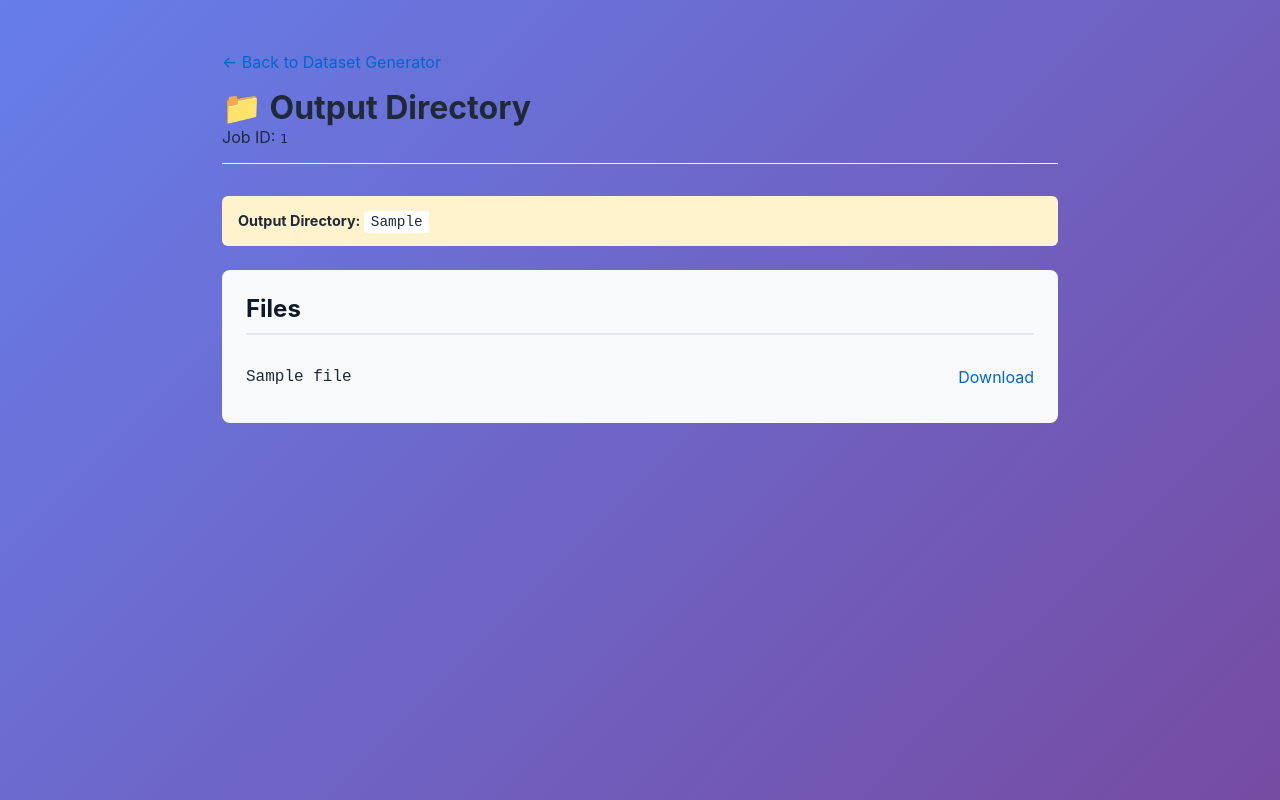
After one commit to ArjunDivecha/Repo2Dataset, a Flask app: template src/gh_chat_dataset/webapp/templates/browse_output.html in a window 1280 px wide. The commit adds this page. Run offline with Flask 3, Linux system fonts and the light colour scheme; the template is opened without the code that fills it: most values are stand-ins (such as "Sample title", 1, 10 or a date in 2020).

Commit message:
feat: make output directory clickable in web UI

```diff
--- a/src/gh_chat_dataset/webapp/server.py
+++ b/src/gh_chat_dataset/webapp/server.py
@@ -187,6 +187,63 @@ def download_job_file(job_id: str, file_name: str):
     )
 
 
+@app.route("/jobs/<job_id>/output/", methods=["GET"])
+def browse_job_output(job_id: str):
+    """
+    Browse the output directory for a completed job.
+
+    Shows a list of files with download links.
+
+    Returns an HTML page with file listings.
+    """
+    from .jobs import get_job
+    from .services import validate_output_path
+
+    job = get_job(job_id)
+
+    if not job:
+        return jsonify({"error": "Job not found"}), 404
+
+    if job["state"] != "done":
+        return jsonify({"error": "Job not completed"}), 400
+
+    output_dir = Path(job["result"]["output_dir"])
+
+    # Validate path safety
+    if not validate_output_path(str(output_dir), OUTPUT_ROOT):
+        return jsonify({"error": "Invalid output directory"}), 403
+
+    # List files in the output directory
+    files_info = []
+    if output_dir.exists():
+        for file_path in sorted(output_dir.iterdir()):
+            if file_path.is_file():
+                # Determine the download URL based on file type
+                file_name = file_path.name
+                if file_name == "dataset.train.jsonl":
+                    download_url = f"/api/jobs/{job_id}/download/train"
+                elif file_name == "dataset.valid.jsonl":
+                    download_url = f"/api/jobs/{job_id}/download/valid"
+                elif file_name == "stats.json":
+                    download_url = f"/api/jobs/{job_id}/download/stats"
+                else:
+                    # For other files, we don't provide a direct download link
+                    # (could be extended in the future)
+                    download_url = None
+
+                files_info.append({
+                    "name": file_name,
+                    "download_url": download_url
+                })
+
+    return render_template(
+        "browse_output.html",
+        job_id=job_id,
+        output_dir_path=str(output_dir),
+        files=files_info
+    )
+
+
 def main():
     """Run the Flask development server."""
     import argparse
--- /dev/null
+++ b/src/gh_chat_dataset/webapp/templates/browse_output.html
@@ -0,0 +1,96 @@
+<!DOCTYPE html>
+<html lang="en">
+<head>
+    <meta charset="UTF-8">
+    <meta name="viewport" content="width=device-width, initial-scale=1.0">
+    <title>Output Directory - {{ job_id }}</title>
+    <link rel="stylesheet" href="{{ url_for('static', filename='styles.css') }}">
+    <style>
+        .browse-container {
+            max-width: 900px;
+            margin: 0 auto;
+            padding: 2rem;
+        }
+        .browse-header {
+            margin-bottom: 2rem;
+            padding-bottom: 1rem;
+            border-bottom: 1px solid #eee;
+        }
+        .back-link {
+            display: inline-block;
+            margin-bottom: 1rem;
+            color: #0066cc;
+            text-decoration: none;
+        }
+        .back-link:hover {
+            text-decoration: underline;
+        }
+        .file-list {
+            background: #f8f9fa;
+            border-radius: 8px;
+            padding: 1.5rem;
+        }
+        .file-item {
+            display: flex;
+            justify-content: space-between;
+            align-items: center;
+            padding: 0.75rem 0;
+            border-bottom: 1px solid #e9ecef;
+        }
+        .file-item:last-child {
+            border-bottom: none;
+        }
+        .file-name {
+            font-family: 'Courier New', monospace;
+            font-weight: 500;
+        }
+        .file-link {
+            color: #0066cc;
+            text-decoration: none;
+        }
+        .file-link:hover {
+            text-decoration: underline;
+        }
+        .path-info {
+            background: #fff3cd;
+            padding: 1rem;
+            border-radius: 6px;
+            margin-bottom: 1.5rem;
+            font-size: 0.9rem;
+        }
+        .path-info code {
+            background: #fff;
+            padding: 0.2rem 0.4rem;
+            border-radius: 3px;
+            font-family: 'Courier New', monospace;
+        }
+    </style>
+</head>
+<body>
+    <div class="browse-container">
+        <div class="browse-header">
+            <a href="/" class="back-link">← Back to Dataset Generator</a>
+            <h1>📁 Output Directory</h1>
+            <p>Job ID: <code>{{ job_id }}</code></p>
+        </div>
+
+        <div class="path-info">
+            <strong>Output Directory:</strong> <code>{{ output_dir_path }}</code>
+        </div>
+
+        <div class="file-list">
+            <h2>Files</h2>
+            {% if files %}
+            {% for file in files %}
+            <div class="file-item">
+                <span class="file-name">{{ file.name }}</span>
+                <a href="{{ file.download_url }}" class="file-link">Download</a>
+            </div>
+            {% endfor %}
+            {% else %}
+            <p style="color: #666; padding: 1rem 0;">No files found in this directory.</p>
+            {% endif %}
+        </div>
+    </div>
+</body>
+</html>
--- a/src/gh_chat_dataset/webapp/templates/index.html
+++ b/src/gh_chat_dataset/webapp/templates/index.html
@@ -154,7 +154,7 @@
 
                     <div class="file-info">
                         <strong>SHA:</strong> <span id="repo_sha">-</span><br>
-                        <strong>Output Directory:</strong> <span id="output_dir">-</span>
+                        <strong>Output Directory:</strong> <a id="output_dir_link" href="#" style="display: none;">-</a><span id="output_dir">-</span>
                     </div>
                 </div>
             </main>
```
Also changed, not shown: src/gh_chat_dataset/webapp/static/app.js (+14 -1 lines).
